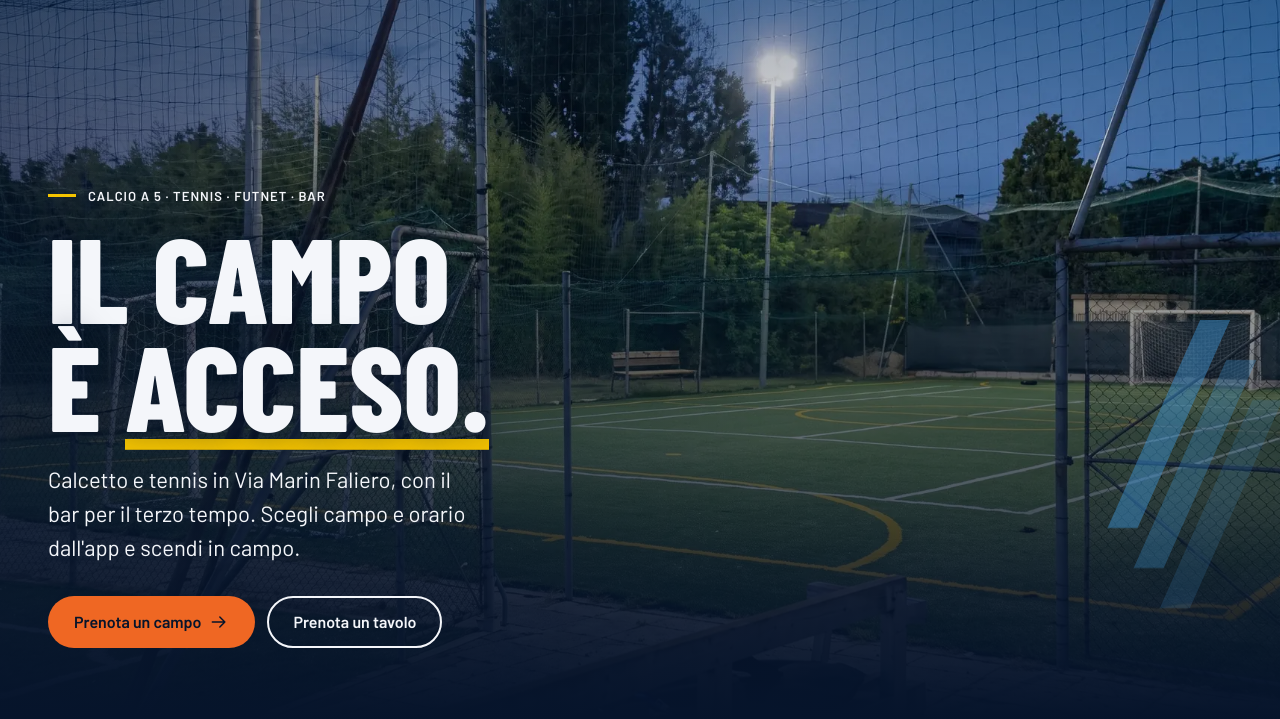
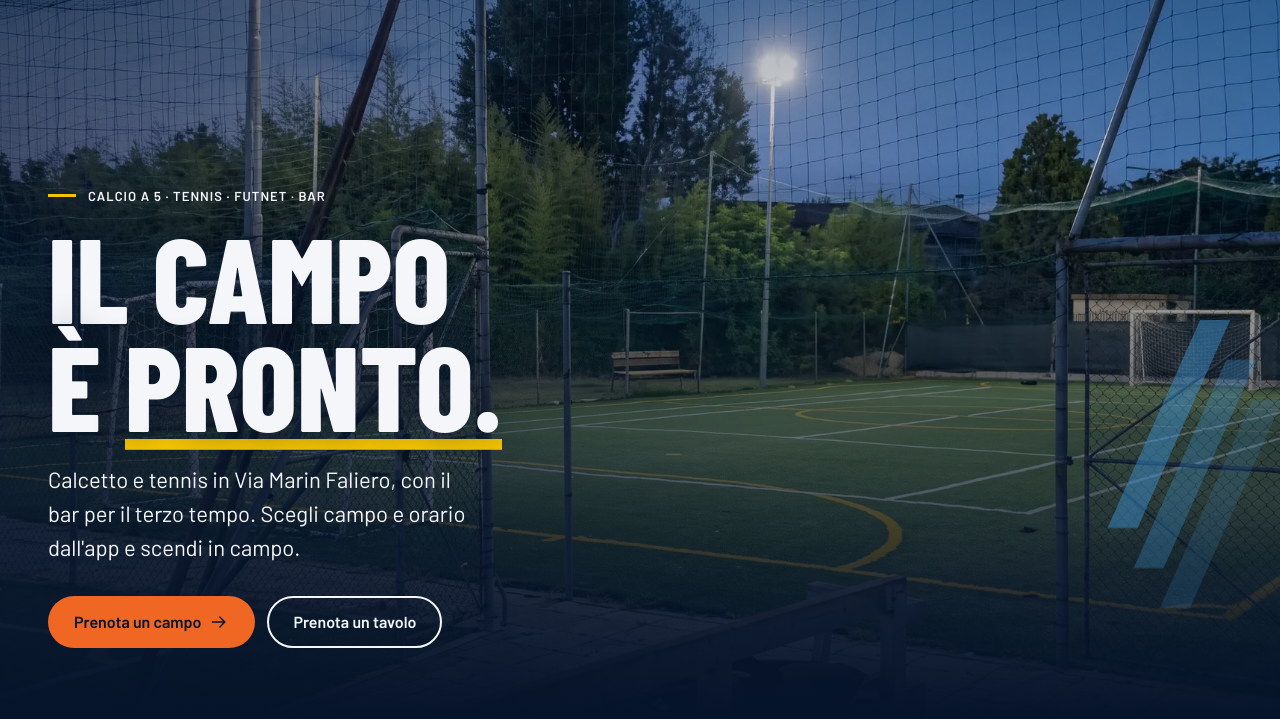
Before and after one commit to Gaetano-Zangari/Esperia_Site, a plain HTML site: page index.html in a window 1280 px wide. Shown: the part 80-799 px from the top of the page. Drawn offline with Linux system fonts and the light colour scheme.

Commit message:
Update hero title text for improved clarity in index.html

```diff
--- a/index.html
+++ b/index.html
@@ -89,7 +89,7 @@
 
       <div class="hero__contenuto contenitore">
         <p class="etichetta hero__etichetta">Calcio a 5 · Tennis · Futnet · Bar</p>
-        <h1 id="hero-titolo" class="hero__titolo">Il campo<br>è <span class="hero__evidenza">acceso.</span></h1>
+        <h1 id="hero-titolo" class="hero__titolo">Il campo<br>è <span class="hero__evidenza">pronto.</span></h1>
         <p class="hero__testo">Calcetto e tennis in Via Marin Faliero, con il bar per il terzo tempo. Scegli campo e orario dall'app e scendi in campo.</p>
         <div class="hero__azioni">
           <a class="bottone bottone--primario" href="#app" data-app="calcetto">
```
